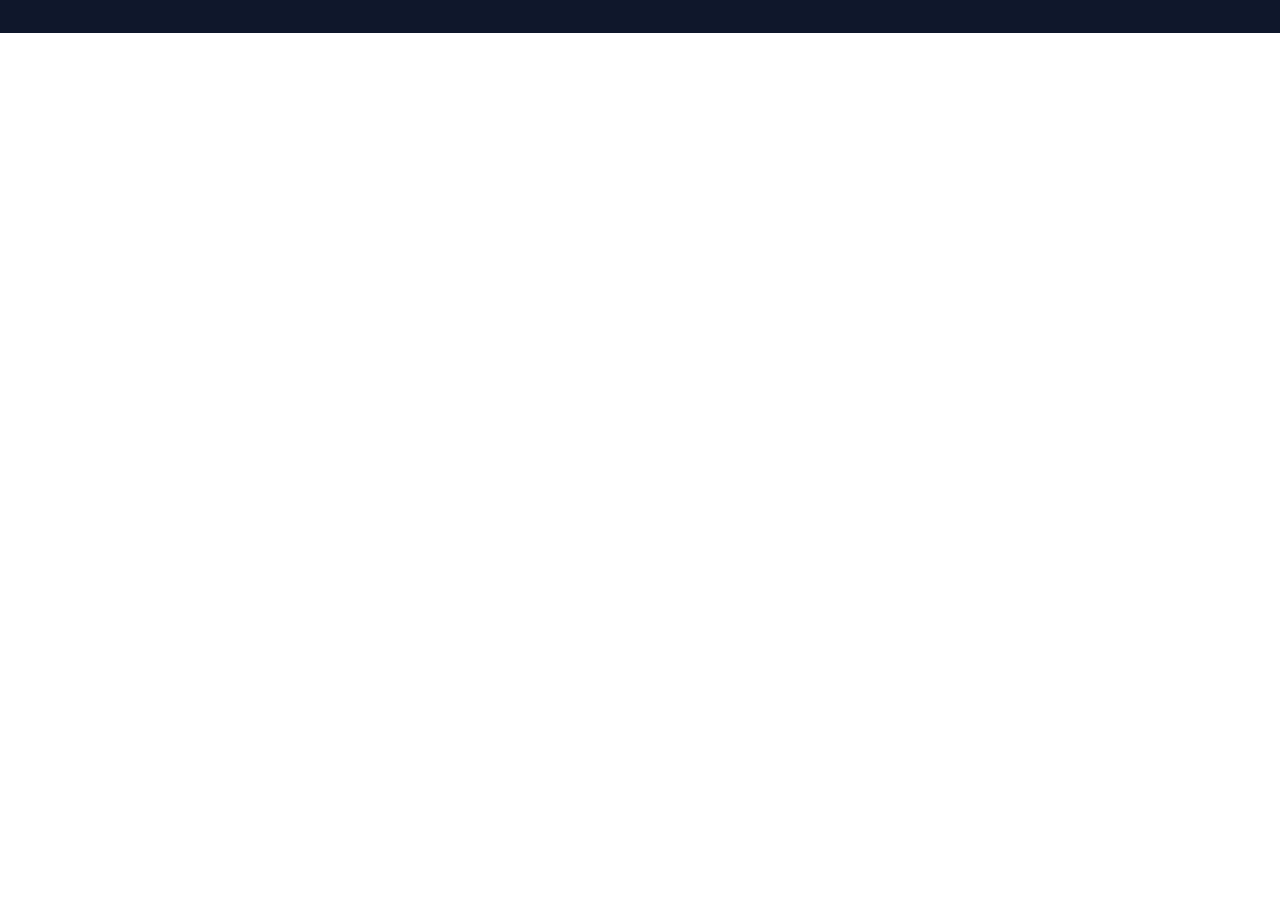
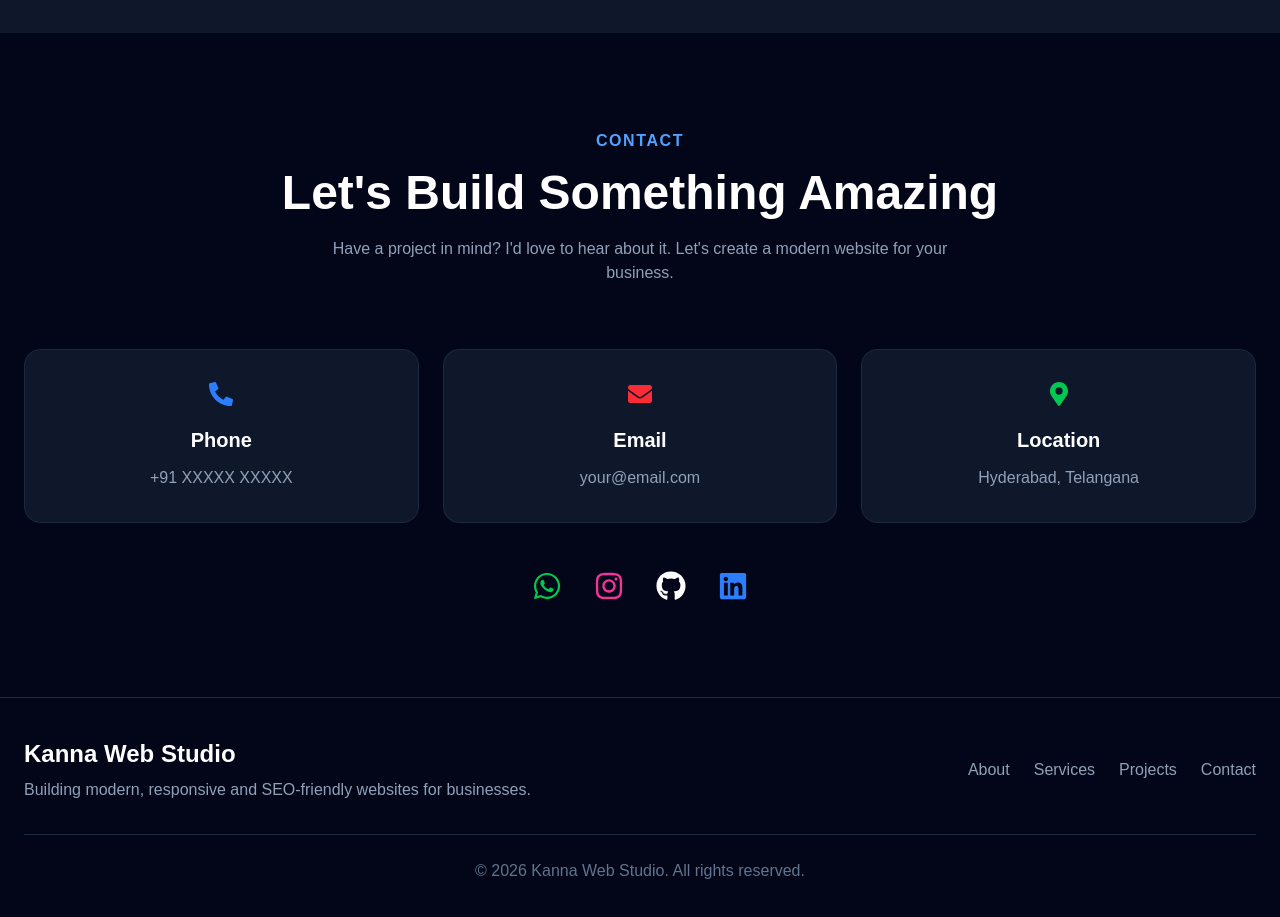
Before and after one commit to Kannashiva/kanna-web-studio, a Next.js app: page / in a window 1280 px wide. Shown: the part 4860-5777 px from the top of the page. Before the commit the page ends 4893 px from the top, so only its background shows below. Built offline with nearby package versions, Linux system fonts and the light colour scheme.

Commit message:
Completed portfolio version 1

```diff
--- a/app/page.tsx
+++ b/app/page.tsx
@@ -1,3 +1,5 @@
+import Footer from "@/components/Footer";
+import Contact from "@/components/Contact";
 import Process from "@/components/Process";
 import Navbar from "@/components/Navbar";
 import Hero from "@/components/Hero";
@@ -8,7 +10,7 @@ import Projects from "@/components/Projects";
 
 export default function Home() {
   return (
-    <>
+   <>
   <Navbar />
   <Hero />
   <Technologies />
@@ -16,6 +18,8 @@ export default function Home() {
   <Services />
   <Projects />
   <Process />
+  <Contact />
+  <Footer />
 </>
   );
 }
--- a/components/Contact.tsx
+++ b/components/Contact.tsx
@@ -1,85 +1,104 @@
-export default function About() {
+import {
+  FaPhoneAlt,
+  FaEnvelope,
+  FaMapMarkerAlt,
+  FaWhatsapp,
+  FaInstagram,
+  FaGithub,
+  FaLinkedin,
+} from "react-icons/fa";
+
+const contacts = [
+  {
+    icon: <FaPhoneAlt className="text-blue-500 text-2xl" />,
+    title: "Phone",
+    value: "+91 XXXXX XXXXX",
+  },
+  {
+    icon: <FaEnvelope className="text-red-500 text-2xl" />,
+    title: "Email",
+    value: "your@email.com",
+  },
+  {
+    icon: <FaMapMarkerAlt className="text-green-500 text-2xl" />,
+    title: "Location",
+    value: "Hyderabad, Telangana",
+  },
+];
+
+const socials = [
+  {
+    icon: <FaWhatsapp className="text-3xl text-green-500" />,
+    href: "#",
+  },
+  {
+    icon: <FaInstagram className="text-3xl text-pink-500" />,
+    href: "#",
+  },
+  {
+    icon: <FaGithub className="text-3xl text-white" />,
+    href: "#",
+  },
+  {
+    icon: <FaLinkedin className="text-3xl text-blue-500" />,
+    href: "#",
+  },
+];
+
+export default function Contact() {
   return (
-    <section
-      id="about"
-      className="bg-slate-950 py-24 text-white"
-    >
+    <section id="contact" className="bg-slate-950 py-24">
       <div className="max-w-7xl mx-auto px-6">
 
-        <div className="grid md:grid-cols-2 gap-16 items-center">
+        <div className="text-center">
+          <p className="text-blue-400 uppercase tracking-widest font-semibold">
+            Contact
+          </p>
 
-          {/* Left Side */}
+          <h2 className="mt-4 text-4xl md:text-5xl font-bold text-white">
+            Let's Build Something Amazing
+          </h2>
 
-          <div className="flex justify-center">
+          <p className="mt-5 text-slate-400 max-w-2xl mx-auto">
+            Have a project in mind? I'd love to hear about it.
+            Let's create a modern website for your business.
+          </p>
+        </div>
 
-            <div className="w-72 h-72 rounded-full border-4 border-blue-500 bg-slate-800 flex items-center justify-center text-7xl">
-              👨‍💻
-            </div>
+        <div className="mt-16 grid gap-6 md:grid-cols-3">
 
-          </div>
-
-          {/* Right Side */}
-
-          <div>
-
-            <p className="text-blue-400 uppercase tracking-widest font-semibold">
-              About Me
-            </p>
-
-            <h2 className="mt-4 text-5xl font-bold">
-              Hi, I'm Shiva 👋
-            </h2>
-
-            <h3 className="mt-2 text-2xl text-slate-300">
-              Founder of Kanna Web Studio
-            </h3>
-
-            <p className="mt-8 text-slate-400 leading-8">
-              I design and develop modern, responsive and SEO-friendly
-              websites that help businesses establish a strong online
-              presence. My goal is to create websites that are fast,
-              visually appealing and focused on delivering results.
-            </p>
-
-            <div className="mt-10 grid grid-cols-2 gap-5">
-
-              <div className="rounded-xl bg-slate-900 p-4 border border-slate-800">
-                ✅ Responsive Design
+          {contacts.map((item) => (
+            <div
+              key={item.title}
+              className="rounded-2xl border border-slate-800 bg-slate-900 p-8 text-center"
+            >
+              <div className="flex justify-center">
+                {item.icon}
               </div>
 
-              <div className="rounded-xl bg-slate-900 p-4 border border-slate-800">
-                ⚡ Fast Performance
-              </div>
+              <h3 className="mt-5 text-xl font-semibold text-white">
+                {item.title}
+              </h3>
 
-              <div className="rounded-xl bg-slate-900 p-4 border border-slate-800">
-                🔍 SEO Friendly
-              </div>
+              <p className="mt-3 text-slate-400">
+                {item.value}
+              </p>
+            </div>
+          ))}
 
-              <div className="rounded-xl bg-slate-900 p-4 border border-slate-800">
-                🎨 Modern UI
-              </div>
+        </div>
 
-            </div>
-
-            <div className="mt-10 flex flex-wrap gap-5">
-
-              <a
-                href="#contact"
-                className="rounded-xl bg-blue-600 px-8 py-4 font-semibold hover:bg-blue-700 transition"
-              >
-                Let's Talk
-              </a>
-
-              <button
-                className="rounded-xl border border-slate-700 px-8 py-4 hover:border-blue-500 transition"
-              >
-                Download Resume
-              </button>
-
-            </div>
-
-          </div>
-
+        <div className="mt-12 flex justify-center gap-8">
+          {socials.map((social, index) => (
+            <a
+              key={index}
+              href={social.href}
+              target="_blank"
+              className="transition hover:scale-110"
+            >
+              {social.icon}
+            </a>
+          ))}
         </div>
 
       </div>
--- a/components/Footer.tsx
+++ b/components/Footer.tsx
@@ -0,0 +1,44 @@
+import Link from "next/link";
+
+export default function Footer() {
+  return (
+    <footer className="border-t border-slate-800 bg-slate-950">
+      <div className="mx-auto max-w-7xl px-6 py-10">
+        <div className="flex flex-col items-center justify-between gap-6 md:flex-row">
+          <div>
+            <h2 className="text-2xl font-bold text-white">
+              Kanna Web Studio
+            </h2>
+
+            <p className="mt-2 text-slate-400">
+              Building modern, responsive and SEO-friendly websites for
+              businesses.
+            </p>
+          </div>
+
+          <div className="flex gap-6 text-slate-400">
+            <Link href="#about" className="hover:text-blue-400 transition">
+              About
+            </Link>
+
+            <Link href="#services" className="hover:text-blue-400 transition">
+              Services
+            </Link>
+
+            <Link href="#projects" className="hover:text-blue-400 transition">
+              Projects
+            </Link>
+
+            <Link href="#contact" className="hover:text-blue-400 transition">
+              Contact
+            </Link>
+          </div>
+        </div>
+
+        <div className="mt-8 border-t border-slate-800 pt-6 text-center text-slate-500">
+          © {new Date().getFullYear()} Kanna Web Studio. All rights reserved.
+        </div>
+      </div>
+    </footer>
+  );
+}
```
